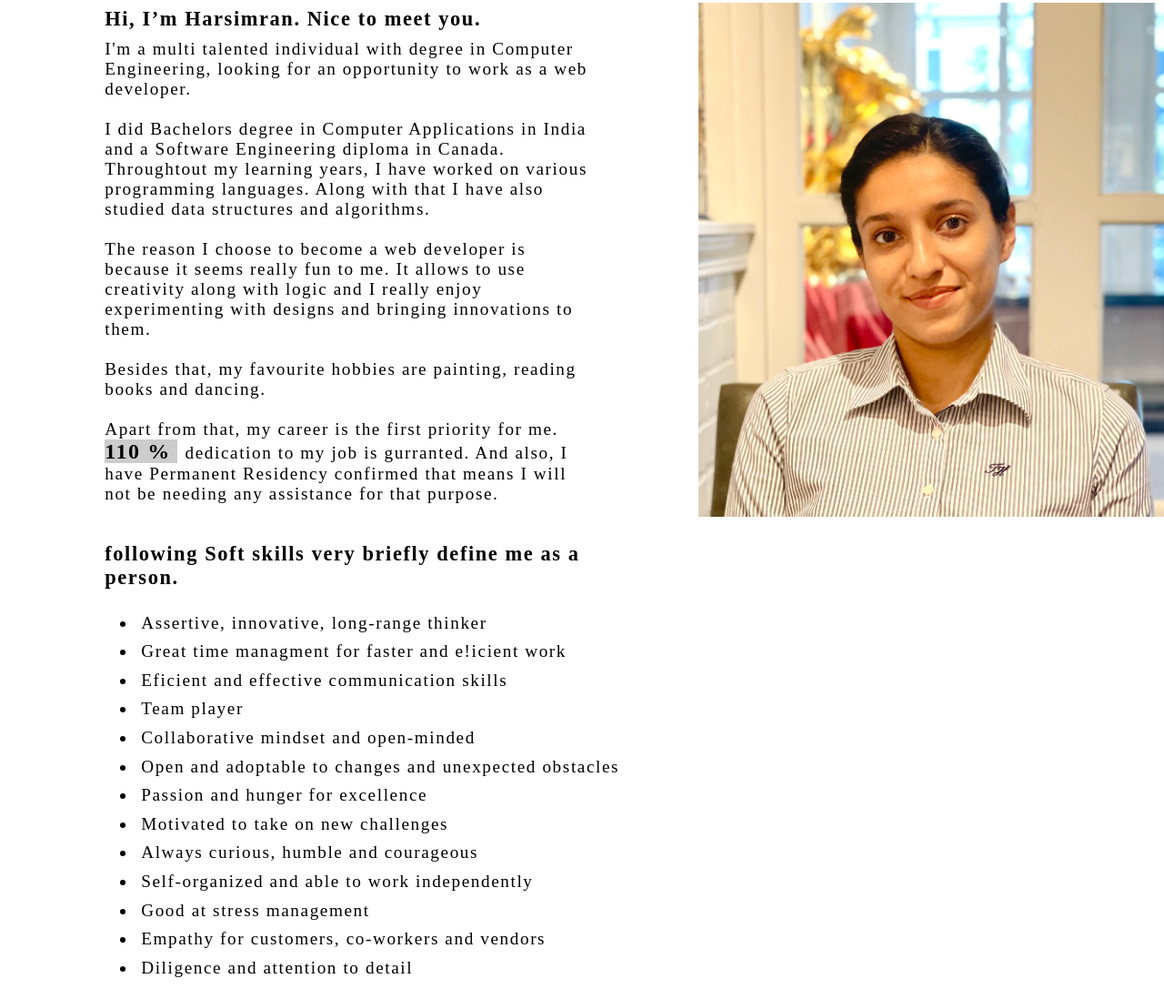
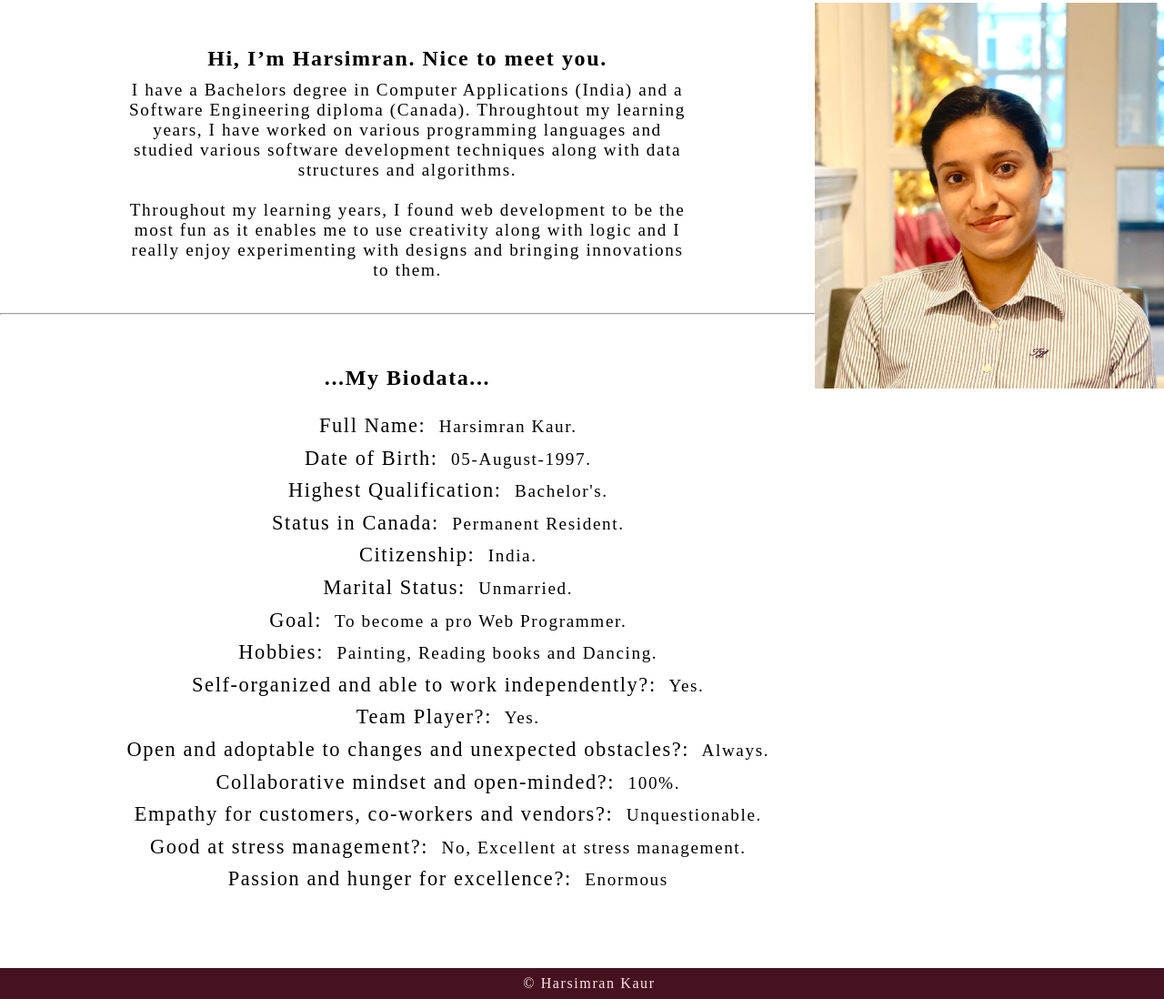
Before and after one commit to Simran145678/My-Portfolio, a plain HTML site: page cv.html in a window 1280 px wide. Shown: the part 189-1287 px from the top of the page at 91% size. Drawn offline with Linux system fonts and the light colour scheme; a web font is replaced by a local one.

Commit message:
bio updated

```diff
--- a/cv.css
+++ b/cv.css
@@ -46,23 +46,31 @@ a {
 }
 .image {
   padding-top: 2rem;
-  width: 40%;
-  height: 70%;
+  width: 30%;
+  height: 80%;
   float: left;
   object-fit: cover;
 }
 
 .skills-paragraph {
-  width: 50%;
+  width: 100%;
   padding-top: 2rem;
   font-size: 1.4rem;
   font-weight: 300;
 }
-
+.cv-list {
+  list-style-type: none;
+  padding-bottom: 4rem;
+}
 .skills-list-item {
-  width: 60%;
+  width: 50%;
   margin: auto;
   padding: 0.3rem;
+}
+.cv-list-item-bold {
+  background-color: #fff;
+  font-weight: 500;
+  font-size: 1.4rem;
 }
 span {
   font-weight: 700;
@@ -82,10 +90,23 @@ span {
   padding: 0.3rem;
   letter-spacing: 0.1rem;
   font-size: 1.2rem;
+  text-align: center;
 }
 .cv-h3 {
-  font-size: 1.4rem;
+  padding-top: 3rem;
+  font-size: 1.5rem;
+}
+.cv-list-item {
+  width: 100%;
 }
 .cv-paragraph {
   margin-bottom: 2rem;
 }
+.last-line {
+  background-color: #461220;
+  color: #ffe5ec;
+  text-align: center;
+  font-size: 1rem;
+  letter-spacing: 0.1rem;
+  padding: 0.5rem;
+}
--- a/cv.html
+++ b/cv.html
@@ -26,57 +26,89 @@
       <div class="paragraph-container-cv">
         <h3 class="cv-h3">Hi, I’m Harsimran. Nice to meet you.</h3>
         <p class="cv-paragraph">
-          I'm a multi talented individual with degree in Computer Engineering,
-          looking for an opportunity to work as a web developer. <br /><br />
-
-          I did Bachelors degree in Computer Applications in India and a
-          Software Engineering diploma in Canada. Throughtout my learning years,
-          I have worked on various programming languages. Along with that I have
-          also studied data structures and algorithms. <br /><br />
-          The reason I choose to become a web developer is because it seems
-          really fun to me. It allows to use creativity along with logic and I
-          really enjoy experimenting with designs and bringing innovations to
-          them.
-          <br /><br />
-          Besides that, my favourite hobbies are painting, reading books and
-          dancing.<br />
+          I have a Bachelors degree in Computer Applications (India) and a
+          Software Engineering diploma (Canada). Throughtout my learning years,
+          I have worked on various programming languages and studied various
+          software development techniques along with data structures and
+          algorithms. <br /><br />
+          Throughout my learning years, I found web development to be the most
+          fun as it enables me to use creativity along with logic and I really
+          enjoy experimenting with designs and bringing innovations to them.
           <br />
-          Apart from that, my career is the first priority for me.
-          <span>110 % </span> dedication to my job is gurranted. And also, I
-          have Permanent Residency confirmed that means I will not be needing
-          any assistance for that purpose.<br />
         </p>
-        <h3 class="cv-h3">
-          following Soft skills very briefly define me as a person.
-        </h3>
+        <hr />
+        <h3 class="cv-h3">...My Biodata...</h3>
         <ul class="cv-list">
           <li class="cv-list-item">
-            Assertive, innovative, long-range thinker
+            <span class="cv-list-item-bold">Full Name:</span> Harsimran Kaur.
           </li>
           <li class="cv-list-item">
-            Great time managment for faster and e!icient work
+            <span class="cv-list-item-bold">Date of Birth:</span>
+            05-August-1997.
+          </li>
+
+          <li class="cv-list-item">
+            <span class="cv-list-item-bold">Highest Qualification:</span>
+            Bachelor's.
           </li>
           <li class="cv-list-item">
-            Eficient and effective communication skills
+            <span class="cv-list-item-bold">Status in Canada:</span> Permanent
+            Resident.
           </li>
-          <li class="cv-list-item">Team player</li>
-          <li class="cv-list-item">Collaborative mindset and open-minded</li>
           <li class="cv-list-item">
-            Open and adoptable to changes and unexpected obstacles
+            <span class="cv-list-item-bold">Citizenship:</span> India.
           </li>
-          <li class="cv-list-item">Passion and hunger for excellence</li>
-          <li class="cv-list-item">Motivated to take on new challenges</li>
-          <li class="cv-list-item">Always curious, humble and courageous</li>
           <li class="cv-list-item">
-            Self-organized and able to work independently
+            <span class="cv-list-item-bold">Marital Status:</span> Unmarried.
           </li>
-          <li class="cv-list-item">Good at stress management</li>
           <li class="cv-list-item">
-            Empathy for customers, co-workers and vendors
+            <span class="cv-list-item-bold">Goal:</span> To become a pro Web
+            Programmer.
           </li>
-          <li class="cv-list-item">Diligence and attention to detail</li>
+          <li class="cv-list-item">
+            <span class="cv-list-item-bold">Hobbies:</span> Painting, Reading
+            books and Dancing.
+          </li>
+          <li class="cv-list-item">
+            <span class="cv-list-item-bold"
+              >Self-organized and able to work independently?:</span
+            >
+            Yes.
+          </li>
+          <li class="cv-list-item">
+            <span class="cv-list-item-bold">Team Player?:</span> Yes.
+          </li>
+          <li class="cv-list-item">
+            <span class="cv-list-item-bold"
+              >Open and adoptable to changes and unexpected obstacles?:</span
+            >
+            Always.
+          </li>
+          <li class="cv-list-item">
+            <span class="cv-list-item-bold"
+              >Collaborative mindset and open-minded?:</span
+            >
+            100%.
+          </li>
+          <li class="cv-list-item">
+            <span class="cv-list-item-bold"
+              >Empathy for customers, co-workers and vendors?:</span
+            >
+            Unquestionable.
+          </li>
+          <li class="cv-list-item">
+            <span class="cv-list-item-bold">Good at stress management?:</span>
+            No, Excellent at stress management.
+          </li>
+          <li class="cv-list-item">
+            <span class="cv-list-item-bold"
+              >Passion and hunger for excellence?:</span
+            >
+            Enormous
+          </li>
         </ul>
       </div>
     </div>
+    <div class="last-line">&copy; Harsimran Kaur</div>
   </body>
 </html>
```
Also changed, not shown: index.html (+9 -7 lines), styles.css (+8 -1 lines), under-progress.html (deleted, +0 -12 lines).
